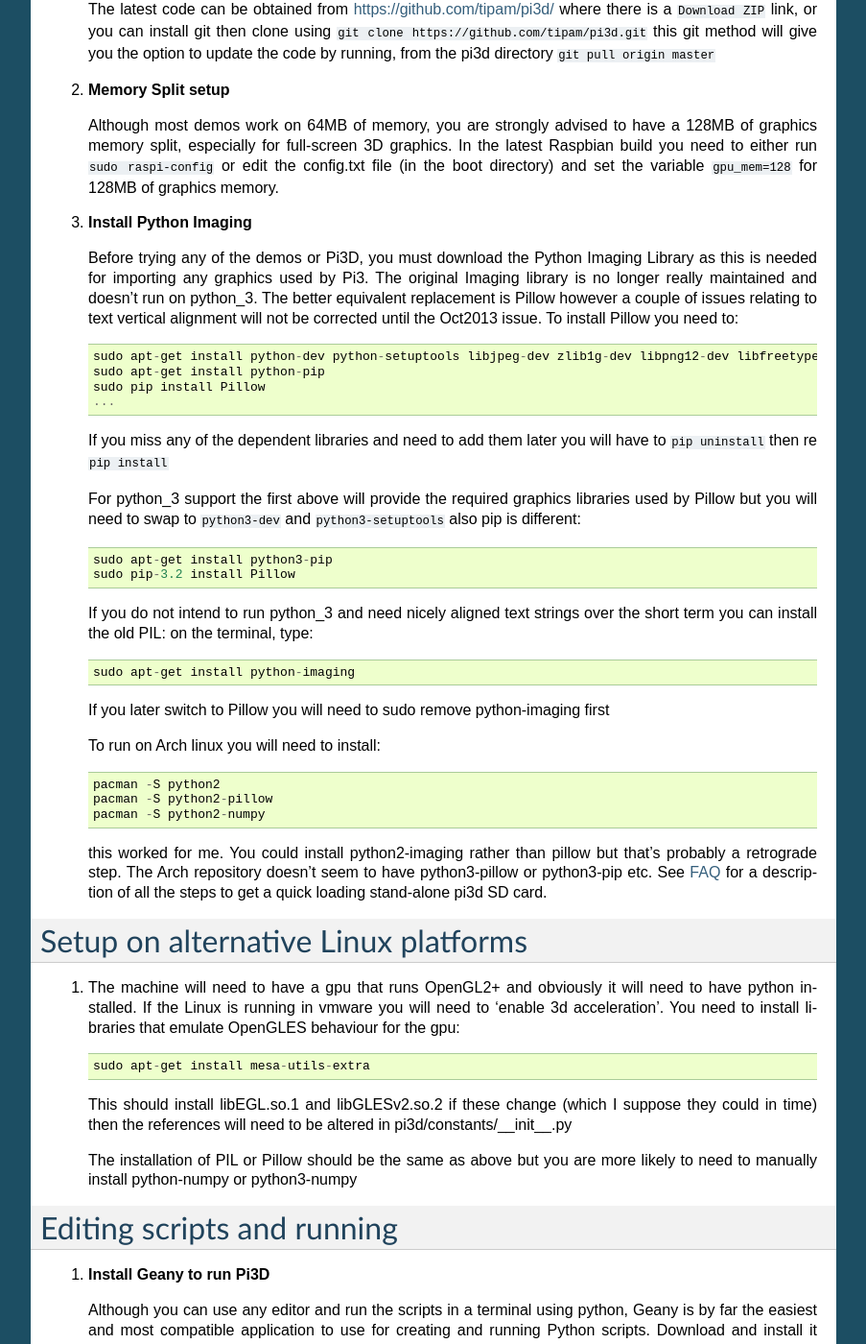
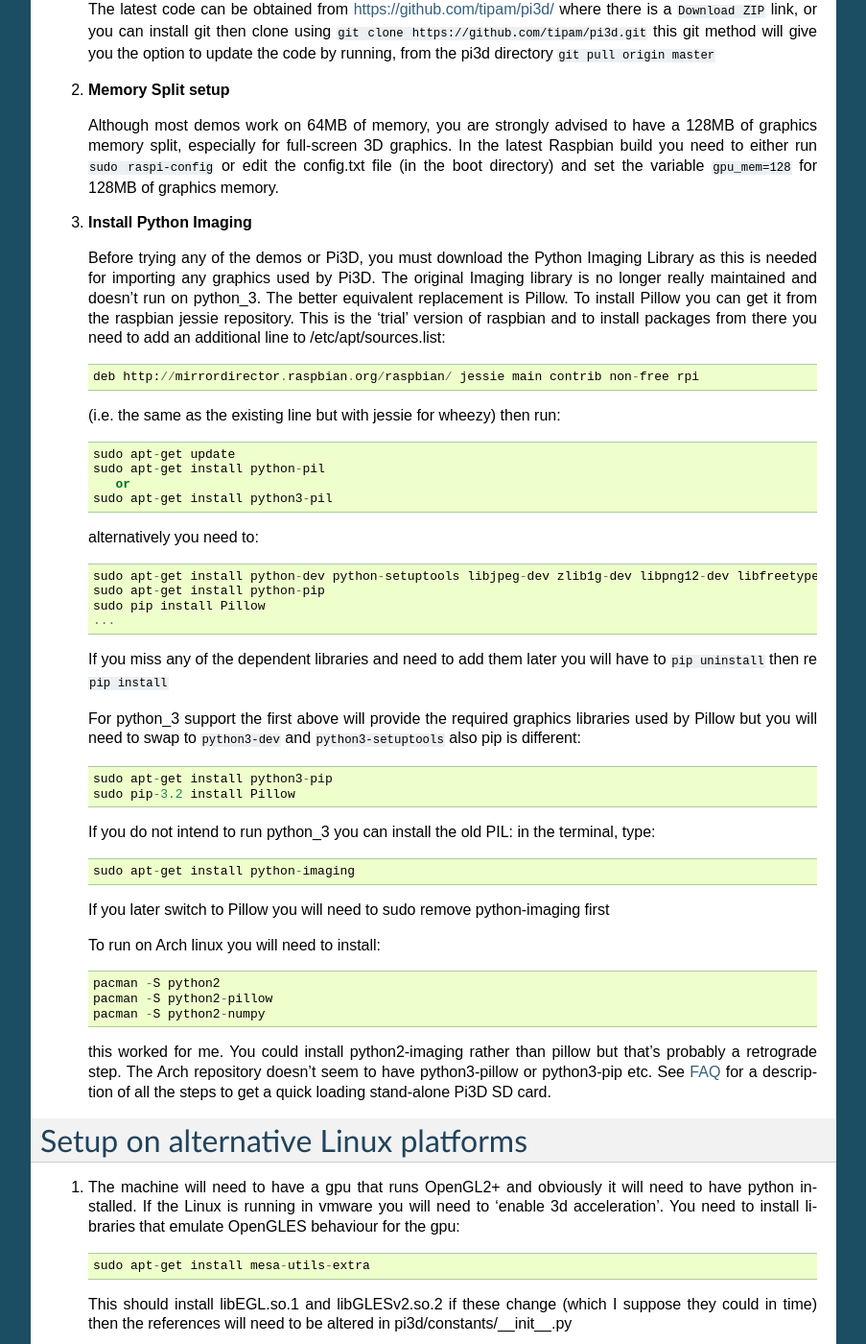
Before and after one commit to pi3d/pi3d.github.com, a Sphinx documentation site: the page built from sphinx/ReadMe.rst, in a window 1280 px wide and 1400 px high, scrolled down 6254 px. Shown: the whole window at 96% size, without its empty margins (198-1101 px from the left). Built offline with Sphinx 7.4.7, drawn with Linux system fonts in a browser that asks for light colours; some of the changed text lies outside the part shown.

Commit message:
explanation of installing pillow from raspbian jessie

```diff
--- a/sphinx/ReadMe.rst
+++ b/sphinx/ReadMe.rst
@@ -10,12 +10,12 @@ There's plenty of 3D code flying around at the moment for the Raspberry Pi,
 but much of it is rather complicated to understand and most of it can sit
 under the bonnet!
 
-pi3d is a Python module that aims to greatly simplify writing 3D in Python
+Pi3D is a Python module that aims to greatly simplify writing 3D in Python
 whilst giving access to the power of the Raspberry Pi GPU. It enables both
 3D and 2D rendering and aims to provide a host of exciting commands to load
 in textured/animated models, create fractal landscapes, shaders and much more.
 
-v1.7 release of the pi3d module adds support for
+v1.7 release of the Pi3D module adds support for
 running on platforms other than the raspberry pi (X on linux) and runs with
 python 3 as well as 2 The OpenGLES2.0 functionality of the Raspberry Pi
 is used directly or via mesa on 'big' machines. This makes it generally *faster*
@@ -189,12 +189,25 @@ Setup on the Raspberry Pi
 
 #.  **Install Python Imaging**
 
-    Before trying any of the demos or Pi3D, you must download the Python Imaging
-    Library as this is needed for importing any graphics used by Pi3. The original
-    Imaging library is no longer really maintained and doesn't run on python_3.
-    The better equivalent replacement is Pillow however a couple of issues
-    relating to text vertical alignment will not be corrected until the Oct2013
-    issue. To install Pillow you need to::
+    Before trying any of the demos or Pi3D, you must download the Python
+    Imaging Library as this is needed for importing any graphics used by
+    Pi3D. The original Imaging library is no longer really maintained and
+    doesn't run on python_3. The better equivalent replacement is Pillow.
+    To install Pillow you can get it from the raspbian jessie repository.
+    This is the 'trial' version of raspbian and to install packages from
+    there you need to add an additional line to /etc/apt/sources.list::
+
+      deb http://mirrordirector.raspbian.org/raspbian/ jessie main contrib non-free rpi
+
+    (i.e. the same as the existing line but with jessie for wheezy) then
+    run::
+
+      sudo apt-get update
+      sudo apt-get install python-pil
+         or
+      sudo apt-get install python3-pil
+
+    alternatively you need to::
 
       sudo apt-get install python-dev python-setuptools libjpeg-dev zlib1g-dev libpng12-dev libfreetype6-dev
       sudo apt-get install python-pip
@@ -211,8 +224,7 @@ Setup on the Raspberry Pi
       sudo apt-get install python3-pip
       sudo pip-3.2 install Pillow
 
-    If you do not intend to run python_3 and need nicely aligned text
-    strings over the short term you can install the old PIL:  on the
+    If you do not intend to run python_3 you can install the old PIL: in the
     terminal, type::
 
       sudo apt-get install python-imaging
@@ -229,7 +241,7 @@ Setup on the Raspberry Pi
     this worked for me. You could install python2-imaging rather than pillow
     but that's probably a retrograde step. The Arch repository doesn't seem
     to have python3-pillow or python3-pip etc. See `FAQ`_ for a description
-    of all the steps to get a quick loading stand-alone pi3d SD card.
+    of all the steps to get a quick loading stand-alone Pi3D SD card.
 
 Setup on alternative Linux platforms
 ====================================
@@ -269,7 +281,7 @@ Editing scripts and running
 
     Either run from the terminal ``python3 ~/pi3d_demos/Minimal.py`` or
     load any of the demos into Geany and run (using the cogs icon). As a minimum,
-    scripts need these elements in order to use the pi3d library::
+    scripts need these elements in order to use the Pi3D library::
 
       import pi3d
       DISPLAY = pi3d.Display.create(w=128, h=128)
@@ -285,9 +297,9 @@ Editing scripts and running
 A Very Brief Explanation
 ========================
 
-The whole idea of Pi3d is that you don't have to get involved in too many of
+The whole idea of Pi3D is that you don't have to get involved in too many of
 the nuts and bolts of how the OpenGL graphics processor works however it might
-help to get an overview of the layout of Pi3d. More detailed explanations can
+help to get an overview of the layout of Pi3D. More detailed explanations can
 be found in the documentation of each of the modules. Read `FAQ`_ before
 you try anything ambitious or if anything goes wrong, obviously. There is a
 `3D Graphics Explanation`_ where I try to explain in some more detail what
@@ -300,7 +312,7 @@ is going on.
   before some of the other objects are created so it's a good idea to create one
   first job.
 
-  **Shape** `All objects to be drawn by Pi3d`_ inherit from the `Shape`_ class which holds
+  **Shape** `All objects to be drawn by Pi3D`_ inherit from the `Shape`_ class which holds
   details of position, rotation, scale as well as specific data needed for
   drawing the shape. Each `Shape`_ contains an array of `Buffer`_ objects; normally
   only containing one but there could be more in complicated models created
@@ -314,7 +326,7 @@ is going on.
   **Shader** The `Shader`_ class is used to compile *very fast* programs that are run on
   the graphics processor. They have two parts: *Vertex Shaders* that do calculation
   for each of the vertices of the `Buffer`_ and *Fragment Shaders* applied to
-  each pixel. In Pi3d we have kept the shaders out of the main python files
+  each pixel. In Pi3D we have kept the shaders out of the main python files
   and divided them using the two extensions .vs and .fs The shader language
   is C like, very clever indeed, but rather hard to fathom out.
 
@@ -349,7 +361,7 @@ is going on.
     import demo
 
   Allows the demo files to be put in a subdirectory but still run. If you install
-  pi3d using pip or ``python setup.py install`` then you can take this out::
+  Pi3D using pip or ``python setup.py install`` then you can take this out::
 
     import pi3d
 
@@ -378,7 +390,7 @@ is going on.
 .. _Camera: pi3d.html#pi3d.Camera.Camera
 .. _Texture: pi3d.html#pi3d.Texture.Texture
 .. _Light: pi3d.html#pi3d.Light.Light
-.. _`All objects to be drawn by Pi3d`: pi3d.shape.html#module-pi3d.shape.Cone
+.. _`All objects to be drawn by Pi3D`: pi3d.shape.html#module-pi3d.shape.Cone
 .. _`FAQ`: FAQ.html
 .. _`3D Graphics Explanation`: GPUexplain.html
 
```
Also changed, not shown: ReadMe.rst (+30 -18 lines), 4 other files.
